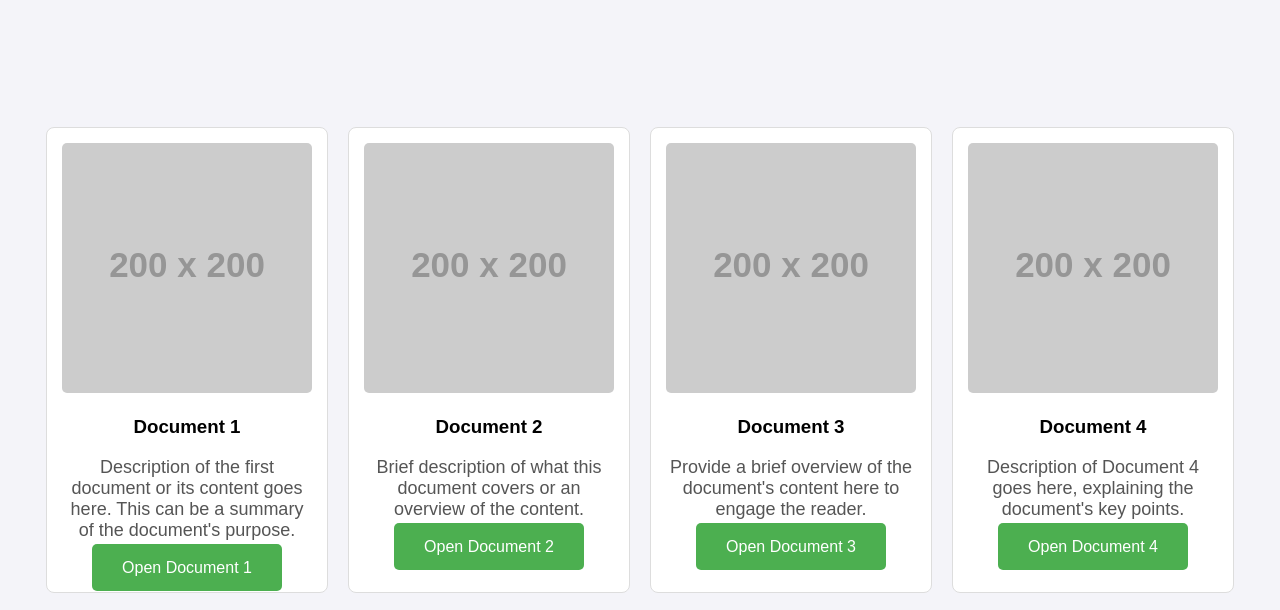
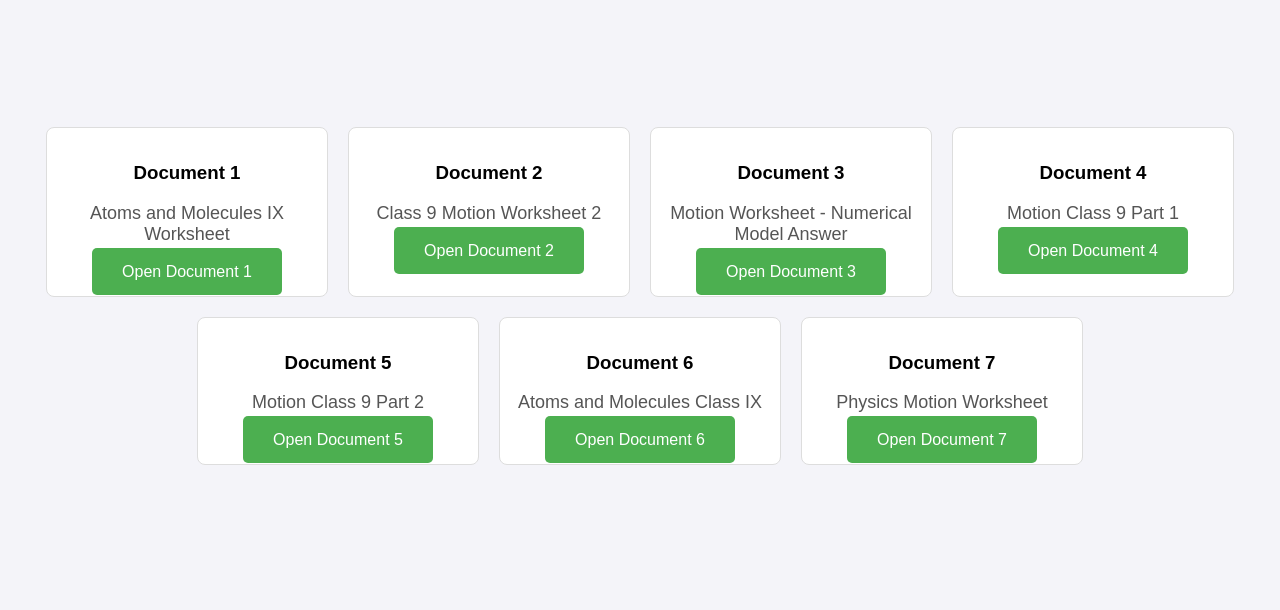
Before and after one commit to inkdrive/Physics.Worksheets.a, a plain HTML site: page index.html in a window 1280 px wide. Shown: the part 132-742 px from the top of the page. Drawn offline with Linux system fonts and the light colour scheme; placeholder pictures from the web are drawn by us.

Commit message:
Update index.html

```diff
--- a/index.html
+++ b/index.html
@@ -114,62 +114,48 @@
 
     <!-- Document Section -->
     <div id="documents" class="document-links">
-        <!-- Document 1 Card -->
+        <!-- Document Cards with Updated Links -->
         <div class="document-card">
-            <img src="https://via.placeholder.com/200" class="doc-preview" alt="Document 1 Preview">
             <h3>Document 1</h3>
-            <p>Description of the first document or its content goes here. This can be a summary of the document's purpose.</p>
-            <a href="file:///C:/Users/anusu/AppData/Local/Temp/a9899fa9-318f-438f-9a2d-bb905ef67c20_OneDrive-2024-12-04.zip.c20/ATOMS%20AND%20MOLECULES%20IX.pdf" class="document-link" target="_blank">Open Document 1</a>
+            <p>Atoms and Molecules IX Worksheet</p>
+            <a href="https://drive.google.com/file/d/11C9uRF2OEDh7Pj9tOlntCriKxmC3dpAt/view?usp=sharing" class="document-link" target="_blank">Open Document 1</a>
         </div>
 
-        <!-- Document 2 Card -->
         <div class="document-card">
-            <img src="https://via.placeholder.com/200" class="doc-preview" alt="Document 2 Preview">
             <h3>Document 2</h3>
-            <p>Brief description of what this document covers or an overview of the content.</p>
-            <a href="file:///C:/Users/anusu/AppData/Local/Temp/82adc8ce-9f2b-4c9f-bfb1-4a51e16d0a6e_OneDrive-2024-12-04.zip.a6e/class%209%20motion%20worksheet%202.pdf" class="document-link" target="_blank">Open Document 2</a>
+            <p>Class 9 Motion Worksheet 2</p>
+            <a href="https://drive.google.com/file/d/15BSuzBrlFfe4Sq2xw1PwnX1NoNv35zsL/view?usp=sharing" class="document-link" target="_blank">Open Document 2</a>
         </div>
 
-        <!-- Document 3 Card -->
         <div class="document-card">
-            <img src="https://via.placeholder.com/200" class="doc-preview" alt="Document 3 Preview">
             <h3>Document 3</h3>
-            <p>Provide a brief overview of the document's content here to engage the reader.</p>
-            <a href="file:///C:/Users/anusu/AppData/Local/Temp/eebd5d5d-4104-4d02-a930-3e545fe81c09_OneDrive-2024-12-04.zip.c09/CLASS-IX-PHYSICS-MOTION%20(NUMERICAL)-WORKSHEET-1-AG.pdf" class="document-link" target="_blank">Open Document 3</a>
+            <p>Motion Worksheet - Numerical Model Answer</p>
+            <a href="https://docs.google.com/document/d/1Cc5no0751hIK4ZyEJNgmQWMi1kbJiz9k/edit?usp=sharing&ouid=102993418076266813903&rtpof=true&sd=true" class="document-link" target="_blank">Open Document 3</a>
         </div>
 
-        <!-- Document 4 Card -->
         <div class="document-card">
-            <img src="https://via.placeholder.com/200" class="doc-preview" alt="Document 4 Preview">
             <h3>Document 4</h3>
-            <p>Description of Document 4 goes here, explaining the document's key points.</p>
-            <a href="file:///C:/Users/anusu/AppData/Local/Temp/d3262016-246a-40e4-a51f-561e035668b8_OneDrive-2024-12-04.zip.8b8/CLASS-IX-PHYSICS-MOTION%20(NUMERICAL)-WORKSHEET-1-MODEL%20ANSWER-AG.pdf" class="document-link" target="_blank">Open Document 4</a>
+            <p>Motion Class 9 Part 1</p>
+            <a href="https://drive.google.com/file/d/1GdQ0xqXBujPMx4Nwf8vemOyrSnmX8lkY/view?usp=sharing" class="document-link" target="_blank">Open Document 4</a>
         </div>
 
-        <!-- Document 5 Card -->
         <div class="document-card">
-            <img src="https://via.placeholder.com/200" class="doc-preview" alt="Document 5 Preview">
             <h3>Document 5</h3>
-            <p>A brief overview of the content of Document 5.</p>
-            <a href="file:///C:/Users/anusu/AppData/Local/Temp/33370c26-1c68-4451-a4d6-6263c37e7995_OneDrive-2024-12-04.zip.995/MOTION%20CLASS%209%20part%201.pdf" class="document-link" target="_blank">Open Document 5</a>
+            <p>Motion Class 9 Part 2</p>
+            <a href="https://drive.google.com/file/d/1NaH-OKbrryEBro9y_2ZpmAFPcByUGxcu/view?usp=sharing" class="document-link" target="_blank">Open Document 5</a>
         </div>
 
-        <!-- Document 6 Card -->
         <div class="document-card">
-            <img src="https://via.placeholder.com/200" class="doc-preview" alt="Document 6 Preview">
             <h3>Document 6</h3>
-            <p>Description or summary of Document 6.</p>
-            <a href="file:///C:/Users/anusu/AppData/Local/Temp/a522fde3-25d9-4b39-b60a-e7fbbc59aae3_OneDrive-2024-12-04.zip.ae3/MOTION%20class%209%20part%202.pdf" class="document-link" target="_blank">Open Document 6</a>
+            <p>Atoms and Molecules Class IX</p>
+            <a href="https://drive.google.com/file/d/1PL_x3qQ-VjMQxQLWW1_hFj-6dvzUWVUc/view?usp=sharing" class="document-link" target="_blank">Open Document 6</a>
         </div>
 
-        <!-- Document 7 Card -->
         <div class="document-card">
-            <img src="https://via.placeholder.com/200" class="doc-preview" alt="Document 7 Preview">
             <h3>Document 7</h3>
-            <p>Brief description about Document 7.</p>
-            <a href="file:///C:/Users/anusu/Downloads/CLASS-IX-PHYSICS-MOTION%20(NUMERICAL)-WORKSHEET-1-AG%20(1).pdf" class="document-link" target="_blank">Open Document 7</a>
+            <p>Physics Motion Worksheet</p>
+            <a href="https://drive.google.com/file/d/1bwi1ekMhr23MLvrEmRcJ2BRaMEk9LIWZ/view?usp=sharing" class="document-link" target="_blank">Open Document 7</a>
         </div>
     </div>
-
 </body>
 </html>
```
